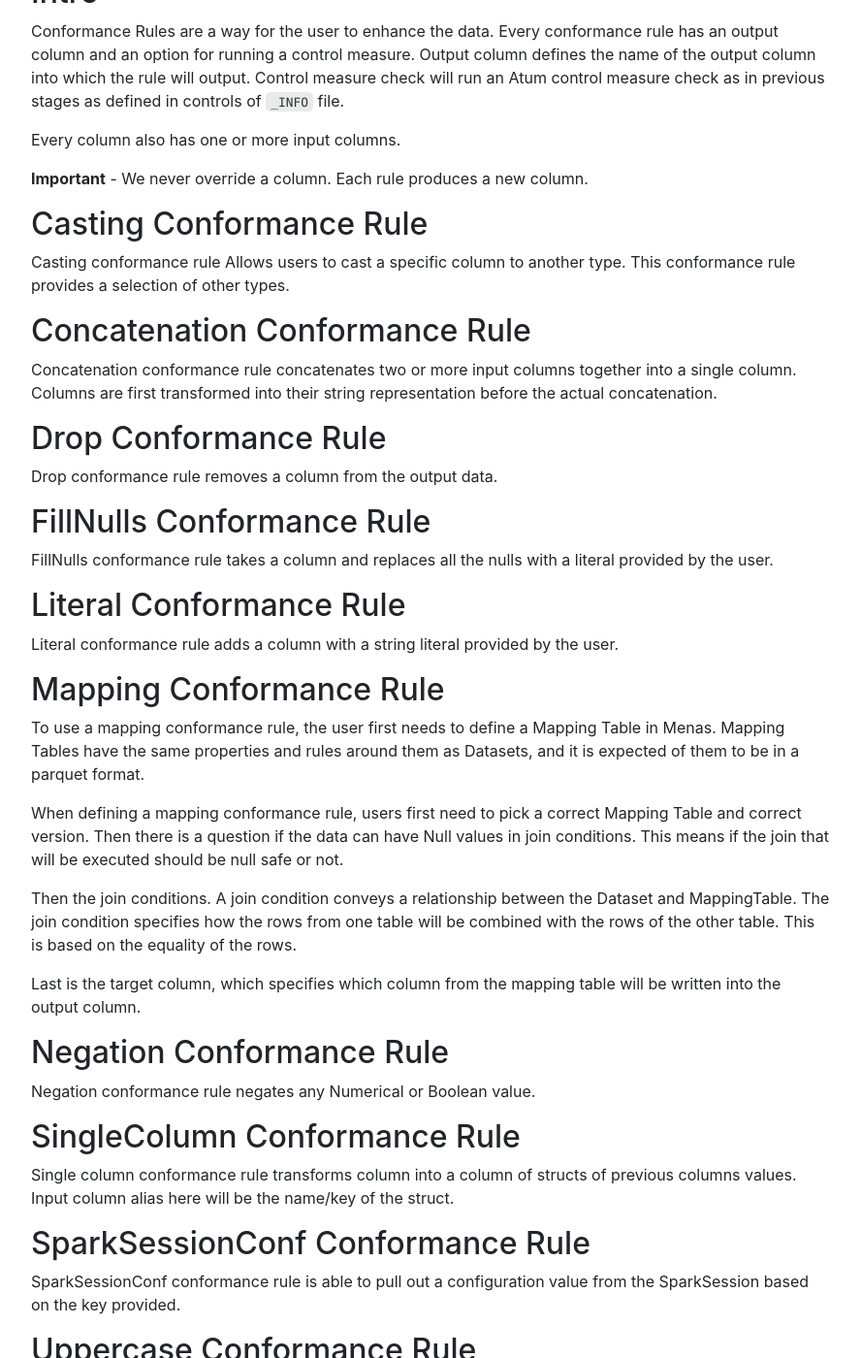
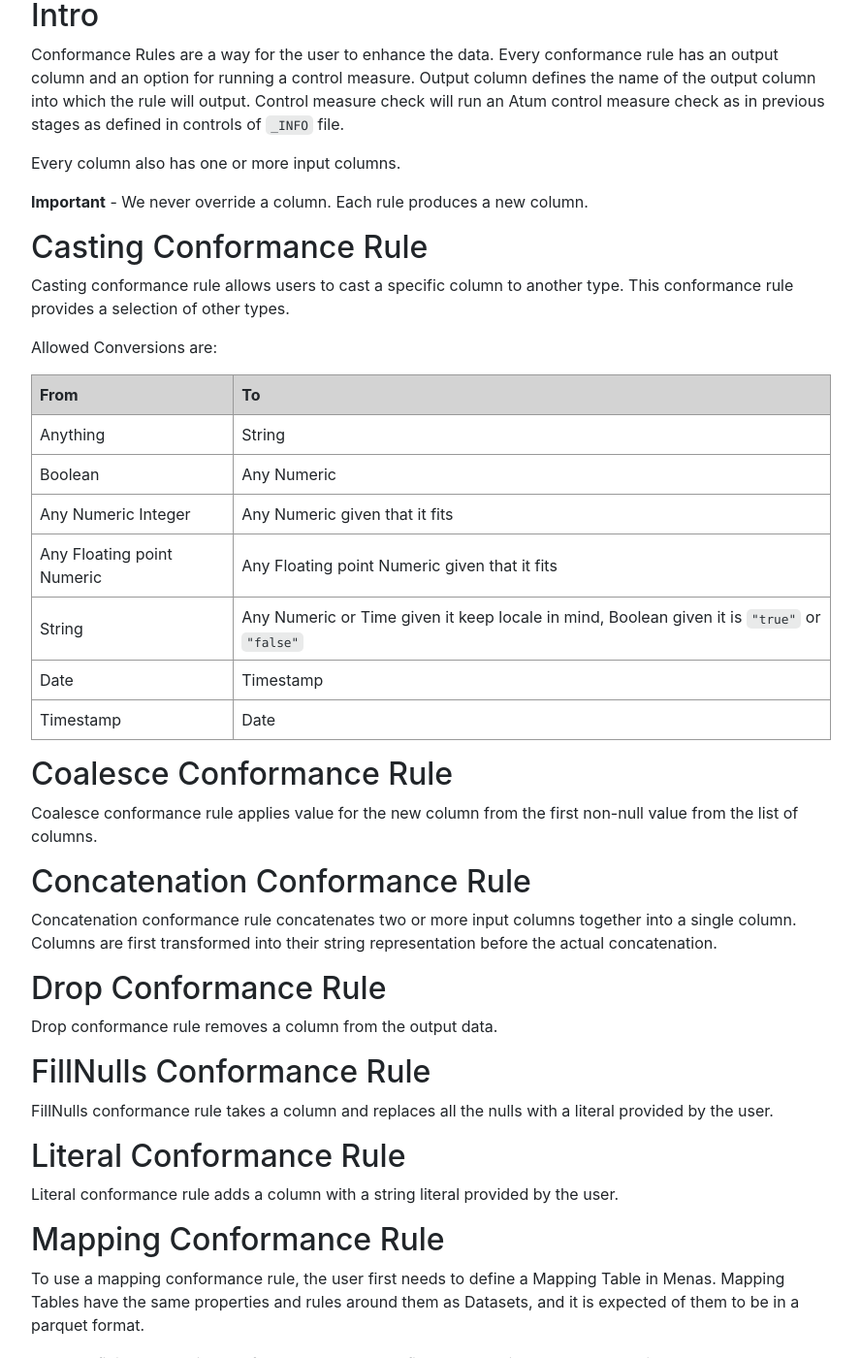
Before and after one commit to AbsaOSS/enceladus, a Jekyll site: the page built from _docs/2.0.0/usage/menas-conformance-rules.md, in a window 1280 px wide and 1400 px high, scrolled down 635 px. Shown: the whole window at 97% size, without its empty margins (338-1226 px from the left). Built offline with Jekyll 4.4.1, drawn with Linux system fonts in a browser that asks for light colours; nearby versions of some CDN libraries; some of the changed text lies outside the part shown.

Commit message:
Apply Comments

```diff
--- a/_docs/2.0.0/usage/menas-conformance-rules.md
+++ b/_docs/2.0.0/usage/menas-conformance-rules.md
@@ -12,6 +12,7 @@ categories:
 - [Table Of Contents](#table-of-contents)
 - [Intro](#intro)
 - [Casting Conformance Rule](#casting-conformance-rule)
+- [Coalesce Conformance Rule](#coalesce-conformance-rule)
 - [Concatenation Conformance Rule](#concatenation-conformance-rule)
 - [Drop Conformance Rule](#drop-conformance-rule)
 - [FillNulls Conformance Rule](#fillnulls-conformance-rule)
@@ -33,7 +34,23 @@ Every column also has one or more input columns.
 
 ## Casting Conformance Rule
 
-Casting conformance rule Allows users to cast a specific column to another type. This conformance rule provides a selection of other types.
+Casting conformance rule allows users to cast a specific column to another type. This conformance rule provides a selection of other types.
+
+Allowed Conversions are:
+
+| From | To |
+|---|---|
+| Anything | String |
+| Boolean | Any Numeric |
+| Any Numeric Integer | Any Numeric given that it fits |
+| Any Floating point Numeric | Any Floating point Numeric given that it fits |
+| String | Any Numeric or Time given it keep locale in mind, Boolean given it is `"true"` or `"false"` |
+| Date | Timestamp |
+| Timestamp | Date |
+
+## Coalesce Conformance Rule
+
+Coalesce conformance rule applies value for the new column from the first non-null value from the list of columns.
 
 ## Concatenation Conformance Rule
 
@@ -57,7 +74,7 @@ To use a mapping conformance rule, the user first needs to define a Mapping Tabl
 
 When defining a mapping conformance rule, users first need to pick a correct Mapping Table and correct version. Then there is a question if the data can have Null values in join conditions. This means if the join that will be executed should be null safe or not.
 
-Then the join conditions. A join condition conveys a relationship between the Dataset and MappingTable. The join condition specifies how the rows from one table will be combined with the rows of the other table. This is based on the equality of the rows.
+Then the join conditions conveys the relationship between the Dataset and Mapping Table. The join condition specifies how the rows from one table will be combined with the rows of another table. This is based on the equality of the values in the selected columns.
 
 Last is the target column, which specifies which column from the mapping table will be written into the output column.
 
```
